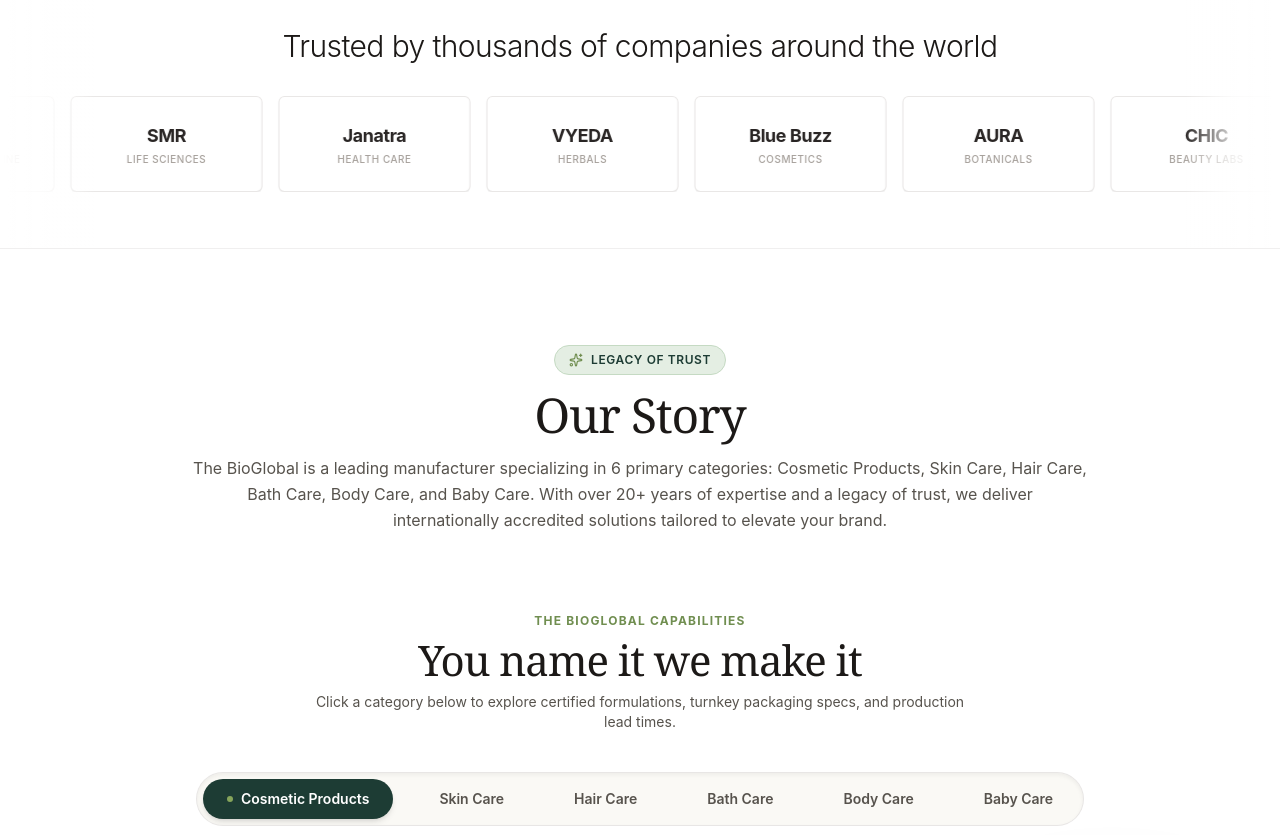
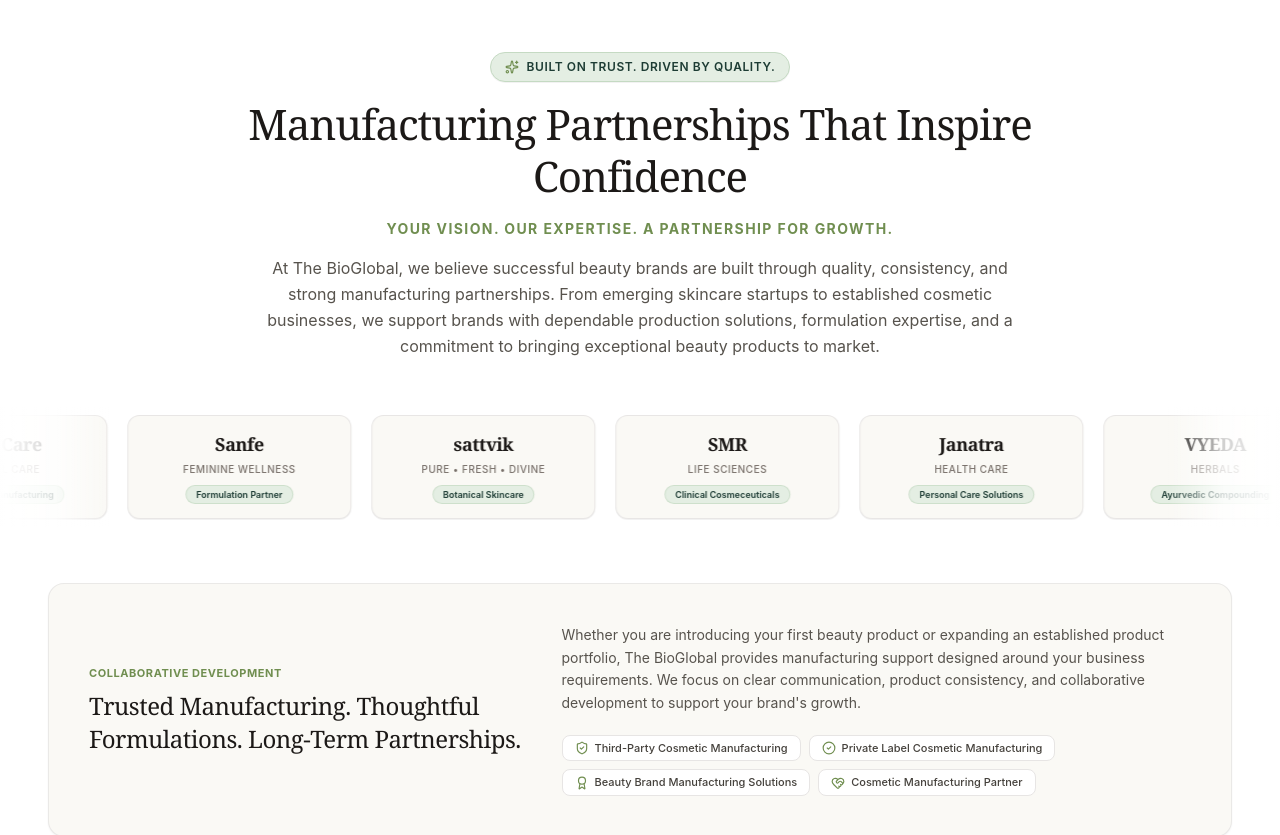
Before and after one commit to shivamshishodia200/BioGlobal, a React (Vite) app: page / in a window 1280 px wide. Shown: the part 980-1815 px from the top of the page. Built offline with nearby package versions, Linux system fonts and the light colour scheme; a web font is replaced by a local one.

Commit message:
feat(trusted-brands): update section 2 copy, SEO headings, hover-paused marquee, and collaborative development content

```diff
--- a/src/components/home/TrustedCompaniesSection.tsx
+++ b/src/components/home/TrustedCompaniesSection.tsx
@@ -1,67 +1,163 @@
 import React from 'react';
 import { motion } from 'motion/react';
+import { Sparkles, ShieldCheck, CheckCircle2, Award, HeartHandshake } from 'lucide-react';
 
-const BRANDS = [
-  { name: 'Lia HiCare', subtitle: 'Personal Care' },
-  { name: 'Sanfe', subtitle: 'Feminine Wellness' },
-  { name: 'sattvik', subtitle: 'pure • fresh • divine' },
-  { name: 'SMR', subtitle: 'Life Sciences' },
-  { name: 'Janatra', subtitle: 'Health Care' },
-  { name: 'VYEDA', subtitle: 'HERBALS' },
-  { name: 'Blue Buzz', subtitle: 'Cosmetics' },
-  { name: 'AURA', subtitle: 'Botanicals' },
-  { name: 'CHIC', subtitle: 'Beauty Labs' },
+interface BrandItem {
+  name: string;
+  subtitle: string;
+  category: string;
+}
+
+const BRANDS: BrandItem[] = [
+  { name: 'Lia HiCare', subtitle: 'Personal Care', category: 'Third-Party Manufacturing' },
+  { name: 'Sanfe', subtitle: 'Feminine Wellness', category: 'Formulation Partner' },
+  { name: 'sattvik', subtitle: 'pure • fresh • divine', category: 'Botanical Skincare' },
+  { name: 'SMR', subtitle: 'Life Sciences', category: 'Clinical Cosmeceuticals' },
+  { name: 'Janatra', subtitle: 'Health Care', category: 'Personal Care Solutions' },
+  { name: 'VYEDA', subtitle: 'HERBALS', category: 'Ayurvedic Compounding' },
+  { name: 'Blue Buzz', subtitle: 'Cosmetics', category: 'Color Cosmetics' },
+  { name: 'AURA', subtitle: 'Botanicals', category: 'Clean Beauty Formulations' },
+  { name: 'CHIC', subtitle: 'Beauty Labs', category: 'Private Label Solutions' },
 ];
 
 export const TrustedCompaniesSection: React.FC = () => {
-  // Duplicate for seamless loop
-  const duplicatedBrands = [...BRANDS, ...BRANDS, ...BRANDS];
+  // Duplicate for seamless 100% infinite loop
+  const duplicatedBrands = [...BRANDS, ...BRANDS];
 
   return (
-    <section className="bg-white py-14 border-b border-stone-200/60 overflow-hidden relative">
-      {/* Left and Right Smooth Fade Gradients */}
-      <div className="absolute left-0 top-0 bottom-0 w-24 bg-gradient-to-r from-white via-white/80 to-transparent z-10 pointer-events-none"></div>
-      <div className="absolute right-0 top-0 bottom-0 w-24 bg-gradient-to-l from-white via-white/80 to-transparent z-10 pointer-events-none"></div>
+    <section
+      aria-labelledby="trusted-partnerships-heading"
+      className="bg-white py-16 lg:py-20 border-b border-stone-200/60 overflow-hidden relative"
+    >
+      <div className="max-w-[1440px] mx-auto px-4 sm:px-6 lg:px-12 relative z-10">
+        {/* Header Block: Eyebrow, Main Heading, Supporting Statement, and Description */}
+        <div className="text-center max-w-4xl mx-auto space-y-4 mb-10 sm:mb-12">
+          {/* 1. Section Eyebrow */}
+          <motion.div
+            initial={{ opacity: 0, y: 15 }}
+            whileInView={{ opacity: 1, y: 0 }}
+            viewport={{ once: true }}
+            transition={{ duration: 0.5 }}
+            className="inline-flex items-center gap-2 px-3.5 py-1.5 rounded-full bg-[#E4EEE3] text-[#1D3C34] text-xs font-semibold tracking-wider uppercase border border-[#C5DAC3] shadow-2xs"
+          >
+            <Sparkles className="w-3.5 h-3.5 text-[#708E50]" />
+            <span>BUILT ON TRUST. DRIVEN BY QUALITY.</span>
+          </motion.div>
 
-      <div className="max-w-[1440px] mx-auto px-4 sm:px-6 lg:px-12 text-center mb-8">
-        <motion.h2
-          initial={{ opacity: 0, y: 15 }}
-          whileInView={{ opacity: 1, y: 0 }}
-          viewport={{ once: true }}
-          transition={{ duration: 0.6 }}
-          className="font-sans font-light text-2xl sm:text-3xl text-stone-900"
-        >
-          Trusted by thousands of companies around the world
-        </motion.h2>
+          {/* 2. Main Section Heading */}
+          <motion.h2
+            id="trusted-partnerships-heading"
+            initial={{ opacity: 0, y: 18 }}
+            whileInView={{ opacity: 1, y: 0 }}
+            viewport={{ once: true }}
+            transition={{ duration: 0.6, delay: 0.1 }}
+            className="font-serif font-light text-3xl sm:text-4xl lg:text-[42px] text-stone-900 tracking-tight leading-tight"
+          >
+            Manufacturing Partnerships That Inspire Confidence
+          </motion.h2>
+
+          {/* 4. Supporting Trust Statement */}
+          <motion.p
+            initial={{ opacity: 0, y: 15 }}
+            whileInView={{ opacity: 1, y: 0 }}
+            viewport={{ once: true }}
+            transition={{ duration: 0.6, delay: 0.15 }}
+            className="text-xs sm:text-sm uppercase tracking-widest font-bold text-[#708E50]"
+          >
+            Your Vision. Our Expertise. A Partnership for Growth.
+          </motion.p>
+
+          {/* 3. Section Description */}
+          <motion.p
+            initial={{ opacity: 0, y: 15 }}
+            whileInView={{ opacity: 1, y: 0 }}
+            viewport={{ once: true }}
+            transition={{ duration: 0.6, delay: 0.2 }}
+            className="text-stone-600 text-sm sm:text-base leading-relaxed font-normal max-w-3xl mx-auto"
+          >
+            At The BioGlobal, we believe successful beauty brands are built
+            through quality, consistency, and strong manufacturing
+            partnerships. From emerging skincare startups to established
+            cosmetic businesses, we support brands with dependable production
+            solutions, formulation expertise, and a commitment to bringing
+            exceptional beauty products to market.
+          </motion.p>
+        </div>
       </div>
 
-      {/* Infinite Smooth Marquee Ribbon */}
-      <div className="relative w-full overflow-hidden flex">
-        <motion.div
-          animate={{ x: ['0%', '-50%'] }}
-          transition={{
-            duration: 35,
-            repeat: Infinity,
-            ease: 'linear',
-          }}
-          className="flex gap-4 flex-nowrap shrink-0 items-center will-change-transform"
-        >
+      {/* 5. Client Logo Marquee with Left/Right Smooth Gradients and Hover Pause */}
+      <div className="relative w-full overflow-hidden marquee-container-h">
+        {/* Left and Right Smooth Fade Gradients */}
+        <div className="absolute left-0 top-0 bottom-0 w-16 sm:w-28 bg-gradient-to-r from-white via-white/80 to-transparent z-20 pointer-events-none" />
+        <div className="absolute right-0 top-0 bottom-0 w-16 sm:w-28 bg-gradient-to-l from-white via-white/80 to-transparent z-20 pointer-events-none" />
+
+        {/* Infinite Smooth Track */}
+        <div className="flex animate-marquee-left gap-4 sm:gap-5 flex-nowrap shrink-0 items-center py-2 will-change-transform">
           {duplicatedBrands.map((brand, i) => (
-            <motion.div
-              key={i}
-              whileHover={{ y: -4, scale: 1.03, boxShadow: '0 8px 20px rgba(0,0,0,0.06)' }}
-              transition={{ duration: 0.2 }}
-              className="w-44 sm:w-48 h-24 bg-white border border-stone-200/90 rounded-md p-4 flex flex-col items-center justify-center shadow-2xs cursor-pointer select-none shrink-0"
+            <div
+              key={`${brand.name}-${i}`}
+              className="w-48 sm:w-56 h-26 bg-[#FAF9F5] hover:bg-white border border-stone-200/90 hover:border-[#708E50]/70 rounded-xl p-4 flex flex-col items-center justify-center shadow-2xs hover:shadow-md transition-all duration-300 cursor-pointer select-none shrink-0 group"
             >
-              <span className="font-sans font-bold text-lg text-stone-800 tracking-tight">
+              <span className="font-serif font-bold text-base sm:text-lg text-stone-900 group-hover:text-[#1D3C34] tracking-tight transition-colors">
                 {brand.name}
               </span>
-              <span className="text-[10px] text-stone-400 font-medium tracking-wider uppercase mt-0.5">
+              <span className="text-[10px] text-stone-500 font-medium tracking-wider uppercase mt-1">
                 {brand.subtitle}
               </span>
-            </motion.div>
+              <span className="text-[9px] text-[#1D3C34] font-semibold bg-[#E4EEE3] px-2.5 py-0.5 rounded-full mt-2 border border-[#C5DAC3]/70 group-hover:bg-[#1D3C34] group-hover:text-white transition-colors">
+                {brand.category}
+              </span>
+            </div>
           ))}
-        </motion.div>
+        </div>
+      </div>
+
+      {/* 6. Additional Content (Integrated cleanly into supporting bottom grid) */}
+      <div className="max-w-[1440px] mx-auto px-4 sm:px-6 lg:px-12 mt-12 sm:mt-14 relative z-10">
+        <div className="bg-[#FAF9F5] border border-stone-200/80 rounded-2xl p-6 sm:p-8 lg:p-10 shadow-xs">
+          <div className="grid grid-cols-1 lg:grid-cols-12 gap-6 lg:gap-8 items-center">
+            <div className="lg:col-span-5 space-y-2 text-center lg:text-left">
+              <span className="text-[11px] uppercase tracking-wider font-bold text-[#708E50] block">
+                Collaborative Development
+              </span>
+              <h3 className="font-serif font-light text-xl sm:text-2xl text-stone-900 leading-snug">
+                Trusted Manufacturing. Thoughtful Formulations. Long-Term
+                Partnerships.
+              </h3>
+            </div>
+
+            <div className="lg:col-span-7 space-y-4 text-center lg:text-left">
+              <p className="text-stone-600 text-xs sm:text-sm leading-relaxed">
+                Whether you are introducing your first beauty product or
+                expanding an established product portfolio, The BioGlobal
+                provides manufacturing support designed around your business
+                requirements. We focus on clear communication, product
+                consistency, and collaborative development to support your
+                brand's growth.
+              </p>
+
+              {/* SEO Strategic Pills */}
+              <div className="flex flex-wrap items-center justify-center lg:justify-start gap-2 pt-1">
+                <span className="inline-flex items-center gap-1.5 px-3 py-1 rounded-lg bg-white border border-stone-200 text-[11px] font-medium text-stone-700">
+                  <ShieldCheck className="w-3.5 h-3.5 text-[#708E50]" />
+                  <span>Third-Party Cosmetic Manufacturing</span>
+                </span>
+                <span className="inline-flex items-center gap-1.5 px-3 py-1 rounded-lg bg-white border border-stone-200 text-[11px] font-medium text-stone-700">
+                  <CheckCircle2 className="w-3.5 h-3.5 text-[#708E50]" />
+                  <span>Private Label Cosmetic Manufacturing</span>
+                </span>
+                <span className="inline-flex items-center gap-1.5 px-3 py-1 rounded-lg bg-white border border-stone-200 text-[11px] font-medium text-stone-700">
+                  <Award className="w-3.5 h-3.5 text-[#708E50]" />
+                  <span>Beauty Brand Manufacturing Solutions</span>
+                </span>
+                <span className="inline-flex items-center gap-1.5 px-3 py-1 rounded-lg bg-white border border-stone-200 text-[11px] font-medium text-stone-700">
+                  <HeartHandshake className="w-3.5 h-3.5 text-[#708E50]" />
+                  <span>Cosmetic Manufacturing Partner</span>
+                </span>
+              </div>
+            </div>
+          </div>
+        </div>
       </div>
     </section>
   );
--- a/src/index.css
+++ b/src/index.css
@@ -101,3 +101,28 @@
 .marquee-container:hover .animate-marquee-down {
   animation-play-state: paused;
 }
+
+/* Horizontal infinite marquee animations */
+@keyframes marqueeLeft {
+  0% {
+    transform: translateX(0);
+  }
+  100% {
+    transform: translateX(-50%);
+  }
+}
+
+.animate-marquee-left {
+  animation: marqueeLeft 38s linear infinite;
+  will-change: transform;
+}
+
+.marquee-container-h:hover .animate-marquee-left {
+  animation-play-state: paused;
+}
+
+@media (prefers-reduced-motion: reduce) {
+  .animate-marquee-left {
+    animation: none;
+  }
+}
```
